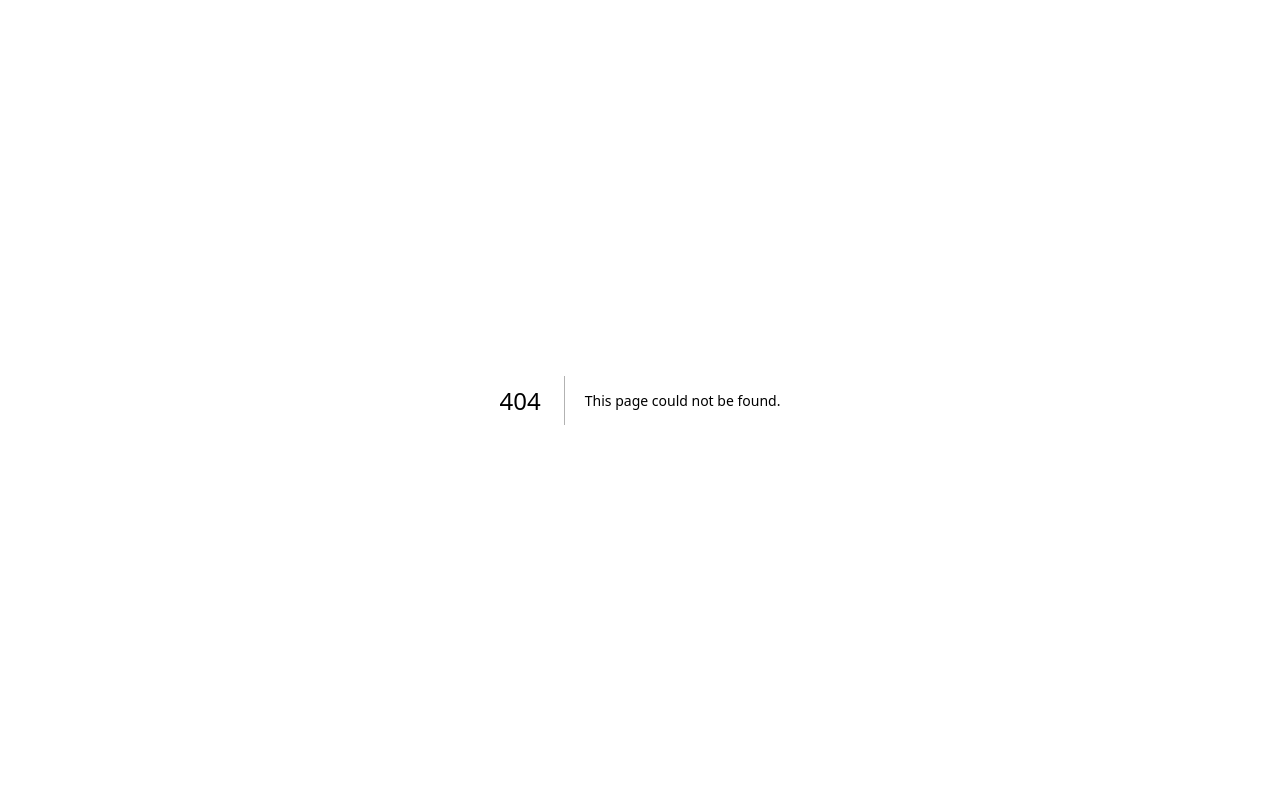
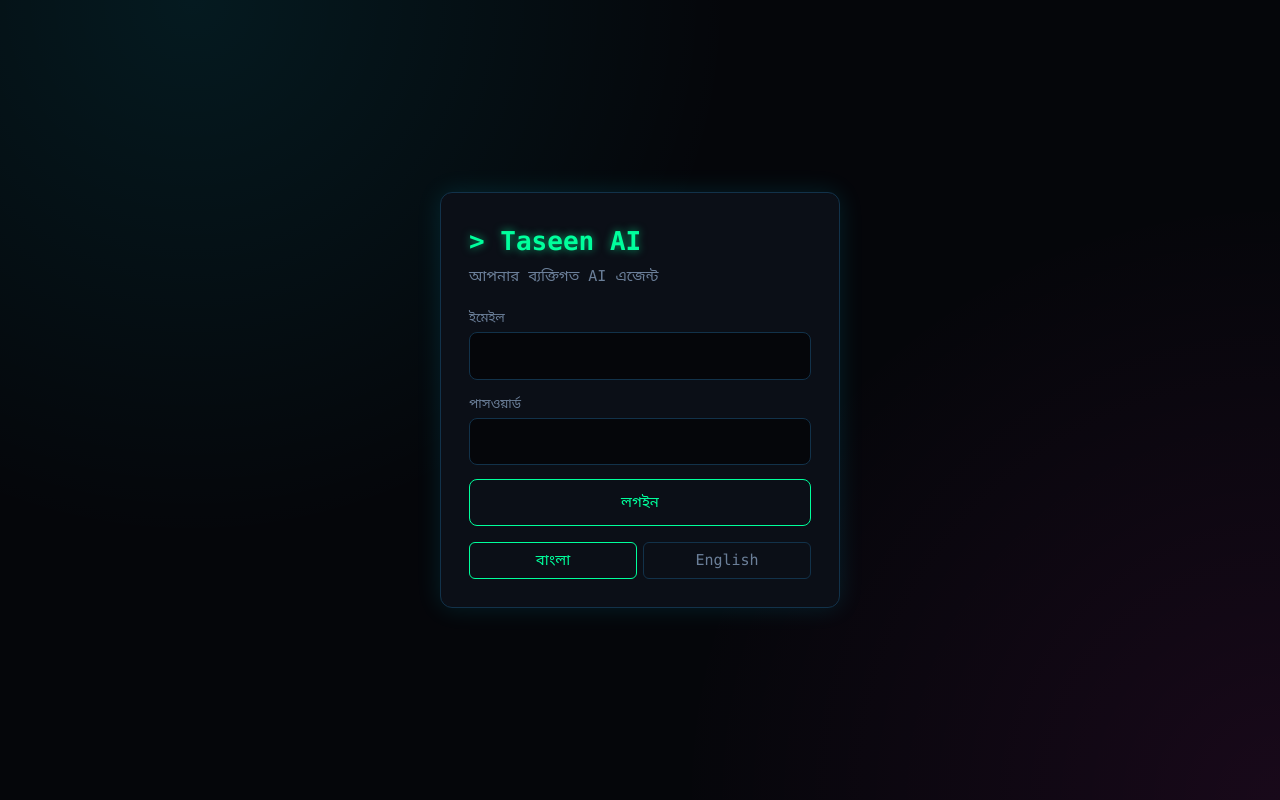
Before and after one commit to asharalo409/taseen-ai, a Next.js app: page /login in a window 1280 px wide. Before the commit this address had no page. Built offline with nearby package versions, Linux system fonts and the light colour scheme; no server answers.

Commit message:
Create page.js

```diff
--- /dev/null
+++ b/app/login/page.js
@@ -0,0 +1,57 @@
+'use client';
+
+import { useState } from 'react';
+import { useRouter } from 'next/navigation';
+import { supabase } from '@/lib/supabaseClient';
+import { useLang } from '@/app/providers';
+
+export default function LoginPage() {
+  const router = useRouter();
+  const { t, lang, setLang } = useLang();
+  const [email, setEmail] = useState('');
+  const [password, setPassword] = useState('');
+  const [loading, setLoading] = useState(false);
+  const [error, setError] = useState('');
+
+  async function onSubmit(e) {
+    e.preventDefault();
+    setError('');
+    setLoading(true);
+    const { error } = await supabase.auth.signInWithPassword({ email, password });
+    setLoading(false);
+    if (error) {
+      setError(t('loginError'));
+      return;
+    }
+    router.replace('/dashboard');
+  }
+
+  return (
+    <div className="center-screen">
+      <form className="card" onSubmit={onSubmit}>
+        <h1 className="glow">&gt; {t('appName')}</h1>
+        <p className="sub">{t('tagline')}</p>
+
+        <div className="field">
+          <label>{t('email')}</label>
+          <input type="email" value={email} onChange={(e) => setEmail(e.target.value)} required autoComplete="email" />
+        </div>
+        <div className="field">
+          <label>{t('password')}</label>
+          <input type="password" value={password} onChange={(e) => setPassword(e.target.value)} required autoComplete="current-password" />
+        </div>
+
+        {error && <div className="error">{error}</div>}
+
+        <button className="btn block" disabled={loading}>
+          {loading ? t('signingIn') : t('signIn')}
+        </button>
+
+        <div className="lang-switch" style={{ marginTop: 16 }}>
+          <button type="button" className={lang === 'bn' ? 'on' : ''} onClick={() => setLang('bn')}>বাংলা</button>
+          <button type="button" className={lang === 'en' ? 'on' : ''} onClick={() => setLang('en')}>English</button>
+        </div>
+      </form>
+    </div>
+  );
+}
```
